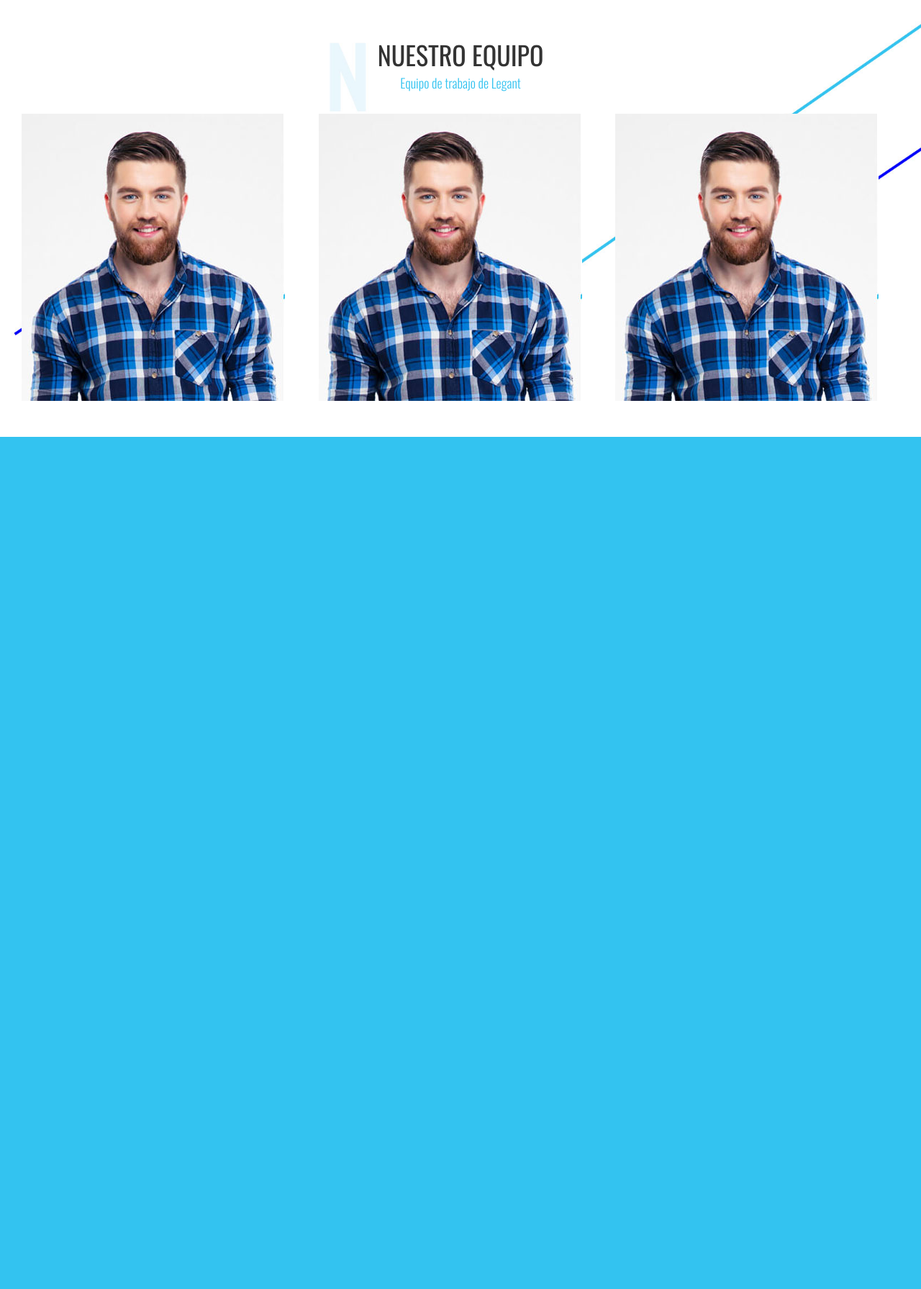
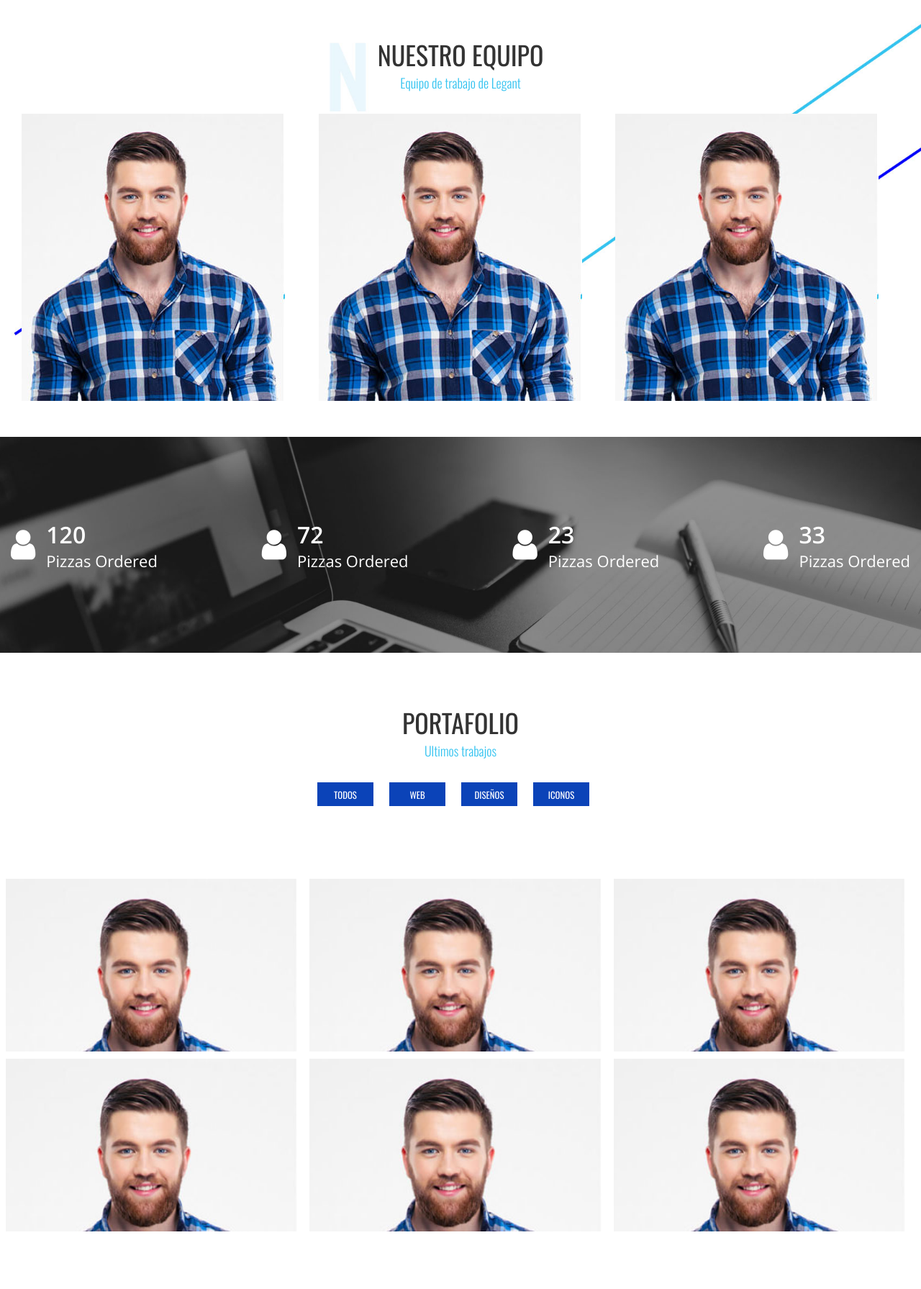
Before and after one commit to josesantana-design/Legant, a PHP site: page / in a window 1280 px wide. Shown: the part 2040-3831 px from the top of the page at 72% size. Before the commit the page ends 2647 px from the top, so only its background shows below. Run offline with PHP 8.4, Linux system fonts and the light colour scheme; some libraries are stand-ins or nearby versions.

Commit message:
Seccion Portafolio v0.8

```diff
--- a/css/main.css
+++ b/css/main.css
@@ -314,6 +314,89 @@ body {
           font-size: 14px;
           font-weight: 300; }
 
+.completed {
+  background-image: url(../img/banner-completed.jpg);
+  background-attachment: fixed;
+  background-position: center;
+  background-size: cover;
+  height: 300px;
+  font-family: 'Open Sans'; }
+  .completed_row {
+    display: flex;
+    padding-right: 15px;
+    padding-left: 15px;
+    justify-content: space-between;
+    align-items: center;
+    height: 300px; }
+  .completed_column {
+    display: flex;
+    align-items: center;
+    color: white; }
+  .completed_icon i {
+    font-size: 48px;
+    margin-right: 15px; }
+  .completed_description_number {
+    font-size: 32px;
+    font-weight: 600; }
+  .completed_description_title {
+    font-size: 22px;
+    font-weight: 300; }
+
+.portfolio {
+  width: 100%;
+  padding: 70px 0;
+  text-align: center; }
+  .portfolio_title {
+    font-size: 36px;
+    font-weight: 400;
+    color: #333;
+    text-align: center;
+    position: relative;
+    text-transform: uppercase; }
+  .portfolio_subtitle {
+    font-size: 18px;
+    font-weight: 300;
+    color: #33c3f0;
+    text-align: center;
+    position: relative;
+    margin-bottom: 30px; }
+  .portfolio_categories {
+    display: flex;
+    justify-content: center; }
+    .portfolio_categories li {
+      width: 80px;
+      height: 35px;
+      border: 1px solid white;
+      color: white;
+      cursor: pointer;
+      font-size: 0.8rem;
+      line-height: 35px;
+      text-transform: uppercase;
+      margin-right: 20px;
+      margin-bottom: 100px;
+      background: #0b43b8; }
+  .portfolio_thumbnails {
+    display: flex;
+    flex-wrap: wrap; }
+    .portfolio_thumbnails_item {
+      display: block;
+      position: relative;
+      float: left;
+      margin: 0 0 10px 0 !important;
+      width: 33%;
+      padding-bottom: 0;
+      text-align: center !important;
+      height: 240px;
+      overflow: hidden; }
+      .portfolio_thumbnails_item_inside {
+        margin: 0 8px !important;
+        overflow: hidden; }
+        .portfolio_thumbnails_item_inside img {
+          width: 100%;
+          transition: all 0.5s ease-in-out; }
+          .portfolio_thumbnails_item_inside img:hover {
+            transform: scale(1.1); }
+
 .fixed-scroll {
   position: fixed;
   top: 0;
--- a/gulpfile.js
+++ b/gulpfile.js
@@ -14,7 +14,7 @@ gulp.task('sass', function(){
 
 
 gulp.task('watch', function() {
-	gulp.watch('sass/main.scss', ['sass']);
+	gulp.watch('sass/**/*.scss', ['sass']);
 	gulp.watch('./src/js/*.js', ['scripts']);
 });
 
--- a/include/footer.php
+++ b/include/footer.php
@@ -1,5 +1,9 @@
-<!-- jQuery -->
-<script src="https://code.jquery.com/jquery-2.2.4.min.js"></script>
+<script src="https://unpkg.com/isotope-layout@3/dist/isotope.pkgd.min.js"></script>
+
+<script src="//cdnjs.cloudflare.com/ajax/libs/waypoints/2.0.3/waypoints.min.js"></script>
+
+<script src="js/jquery.counterup.js"></script>
 
 <!-- My Scripts -->
+
 <script src="js/scripts.js"></script>
--- a/include/header.php
+++ b/include/header.php
@@ -11,4 +11,16 @@
 
 	<!-- My Styles -->
 	<link rel="stylesheet" href="css/main.css">
+
+	<!-- jQuery -->
+	<script src="https://code.jquery.com/jquery-2.2.4.min.js"></script>
+
+	<script>
+	    jQuery(document).ready(function( $ ) {
+	        $('.counter').counterUp({
+	            delay: 10,
+	            time: 5000
+	        });
+	    });
+	</script>
 </head>
--- a/index.php
+++ b/index.php
@@ -12,6 +12,10 @@
 
 	<?php include_once('views/team.view.php') ?>
 
+	<?php include_once('views/completed.view.php') ?>
+
+	<?php include_once('views/portfolio.view.php') ?>
+
 	<?php include_once('include/footer.php') ?>
 
 </body>
--- a/js/scripts.js
+++ b/js/scripts.js
@@ -16,3 +16,14 @@ $(window).bind('scroll', function () {
 
     }
 });
+
+$(".portfolio_categories li").click(function () {
+    $(".portfolio_categories li").removeClass("etkin").filter(this).addClass("etkin");
+    var filter_id = $(this).data("filter");
+    $('.portfolio_thumbnails').isotope({
+        filter: filter_id,
+        animationOptions: {
+            duration: 1000
+        }
+    })
+});
--- /dev/null
+++ b/sass/_scss/sections/_completed.scss
@@ -0,0 +1,45 @@
+// Completed
+
+.completed {
+	background-image: url(../img/banner-completed.jpg);
+	background-attachment: fixed;
+	background-position: center;
+	background-size: cover;
+	height: 300px;
+	font-family: 'Open Sans';
+	&_row {
+		display: flex;
+		padding-right: 15px;
+		padding-left: 15px;
+		justify-content: space-between;
+	    align-items: center;
+	    height: 300px;
+	}
+
+	&_column {
+	    display: flex;
+	    align-items: center;
+	    color: white;
+	}
+
+	&_icon {
+		i {
+		    font-size: 48px;
+		    margin-right: 15px;
+		}
+	}
+
+	&_description {
+
+		&_number {
+			font-size: 32px;
+			font-weight: 600;
+		}
+
+		&_title {
+			font-size: 22px;
+			font-weight: 300;
+		}
+	}
+
+}
--- /dev/null
+++ b/sass/_scss/sections/_portfolio.scss
@@ -0,0 +1,70 @@
+.portfolio {
+    width: 100%;
+    padding: 70px 0;
+    text-align: center;
+
+    &_title {
+        font-size: 36px;
+        font-weight: 400;
+        color: $color-headings;
+        text-align: center;
+        position: relative;
+        text-transform: uppercase;
+    }
+
+    &_subtitle{
+        font-size: 18px;
+        font-weight: 300;
+        color: $color-one;
+        text-align: center;
+        position: relative;
+        margin-bottom: 30px;
+    }
+
+    &_categories {
+        display: flex;
+        justify-content: center;
+        li {
+            width: 80px;
+            height: 35px;
+            border: 1px solid white;
+            color: white;
+            cursor: pointer;
+            font-size: 0.8rem;
+            line-height: 35px;
+            text-transform: uppercase;
+            margin-right: 20px;
+            margin-bottom: 100px;
+            background: $color-two;
+        }
+    }
+
+
+
+    &_thumbnails {
+        display: flex;
+        flex-wrap: wrap;
+        &_item {
+            display: block;
+            position: relative;
+            float: left;
+            margin: 0 0 10px 0 !important;
+            width: 33%;
+            padding-bottom: 0;
+            text-align: center !important;
+            height: 240px;
+            overflow: hidden;
+            &_inside {
+                margin: 0 8px !important;
+                overflow: hidden;
+                img {
+                    width: 100%;
+                    transition: all 0.5s ease-in-out;
+                    &:hover {
+                      transform: scale(1.1);
+                    }
+                }
+            }
+        }
+    }
+}
--- a/sass/main.scss
+++ b/sass/main.scss
@@ -18,5 +18,7 @@ body {
 @import "_scss/sections/make";
 @import "_scss/sections/parallax";
 @import "_scss/sections/team";
+@import "_scss/sections/completed";
+@import "_scss/sections/portfolio";
 
 @import "_scss/utilities";
--- /dev/null
+++ b/views/completed.view.php
@@ -0,0 +1,43 @@
+<section class="completed">
+	<div class="container">
+
+		<div class="completed_row">
+
+			<div class="completed_column">
+				<span class="completed_icon"><i class="fa fa-user"></i></span>
+				<div class="completed_description">
+						<h3 class="completed_description_number counter">120</h3>
+						<h4 class="completed_description_title">Pizzas Ordered</h4>
+				</div>
+			</div>
+
+			<div class="completed_column">
+				<span class="completed_icon"><i class="fa fa-user"></i></span>
+				<div class="completed_description">
+						<h3 class="completed_description_number counter">72</h3>
+						<h4 class="completed_description_title">Pizzas Ordered</h4>
+				</div>
+			</div>
+
+			<div class="completed_column">
+				<span class="completed_icon"><i class="fa fa-user"></i></span>
+				<div class="completed_description">
+						<h3 class="completed_description_number counter">23</h3>
+						<h4 class="completed_description_title">Pizzas Ordered</h4>
+				</div>
+			</div>
+
+			<div class="completed_column">
+				<span class="completed_icon"><i class="fa fa-user"></i></span>
+				<div class="completed_description">
+						<h3 class="completed_description_number counter">33</h3>
+						<h4 class="completed_description_title">Pizzas Ordered</h4>
+				</div>
+			</div>
+
+
+		</div>
+
+	</div>
+
+</section>
--- /dev/null
+++ b/views/portfolio.view.php
@@ -0,0 +1,42 @@
+<div class="portfolio">
+	<h2 class="portfolio_title">Portafolio</h2>
+	<p class="portfolio_subtitle">Ultimos trabajos</p>
+	<div class="portfolio_categories" id="filters">
+		<li data-filter="*" class="button">Todos</li>
+		<li data-filter=".web" class="button">Web</li>
+		<li data-filter=".diseño" class="button">Diseños</li>
+		<li data-filter=".iconos" class="button">Iconos</li>
+	</div>
+	<div class="portfolio_thumbnails">
+		<li class="portfolio_thumbnails_item web">
+			<div class="portfolio_thumbnails_item_inside">
+				<img src="img/member.jpg">
+			</div>
+		</li>
+		<li class="portfolio_thumbnails_item diseño">
+			<div class="portfolio_thumbnails_item_inside">
+				<img src="img/member.jpg">
+			</div>
+		</li>
+		<li class="portfolio_thumbnails_item web">
+			<div class="portfolio_thumbnails_item_inside">
+				<img src="img/member.jpg">
+			</div>
+		</li>
+		<li class="portfolio_thumbnails_item diseño">
+			<div class="portfolio_thumbnails_item_inside">
+				<img src="img/member.jpg">
+			</div>
+		</li>
+		<li class="portfolio_thumbnails_item iconos">
+			<div class="portfolio_thumbnails_item_inside">
+				<img src="img/member.jpg">
+			</div>
+		</li>
+		<li class="portfolio_thumbnails_item iconos">
+			<div class="portfolio_thumbnails_item_inside">
+				<img src="img/member.jpg">
+			</div>
+		</li>
+	</div>
+</div>
```
Also changed, not shown: js/jquery.counterup.js (added, +83 -0 lines), img/banner-completed.jpg (added).
